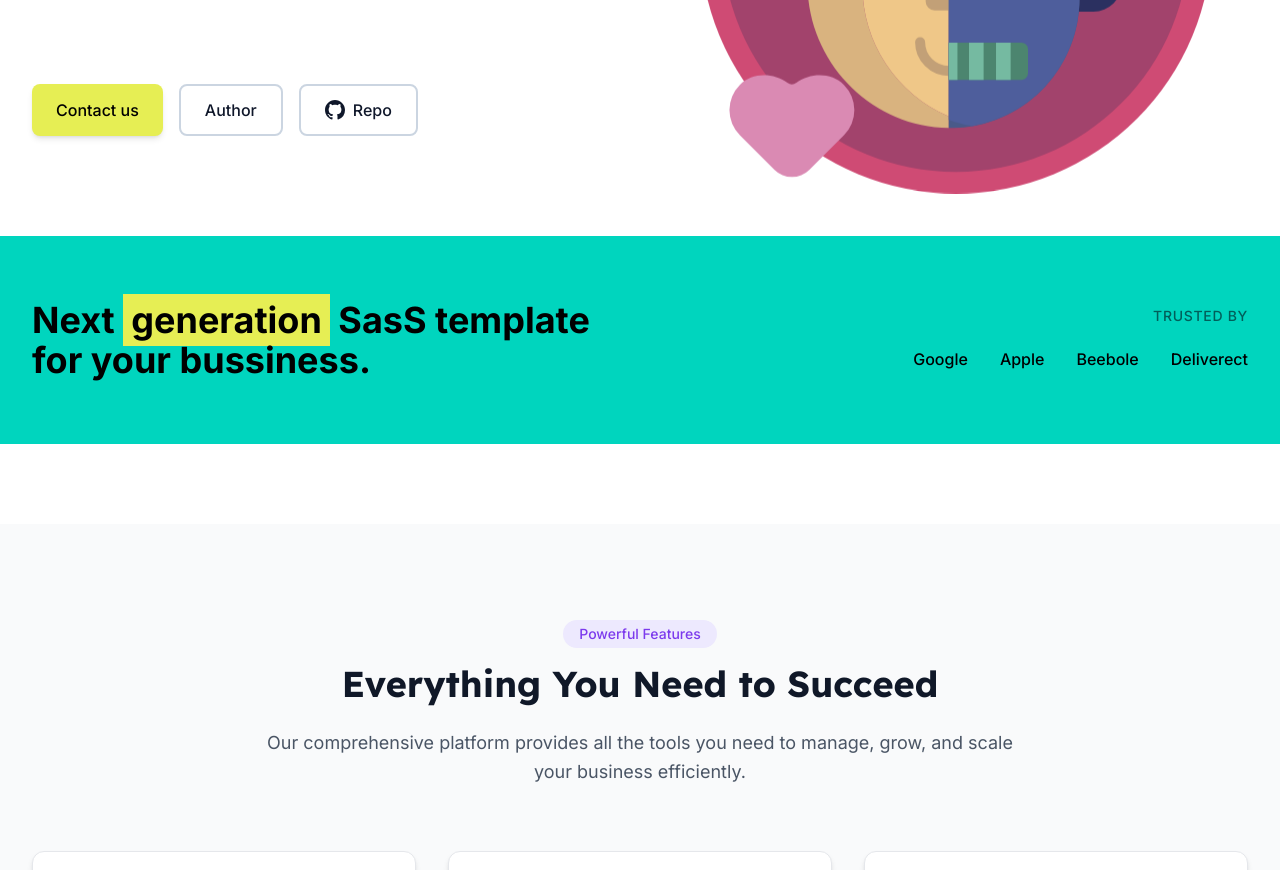
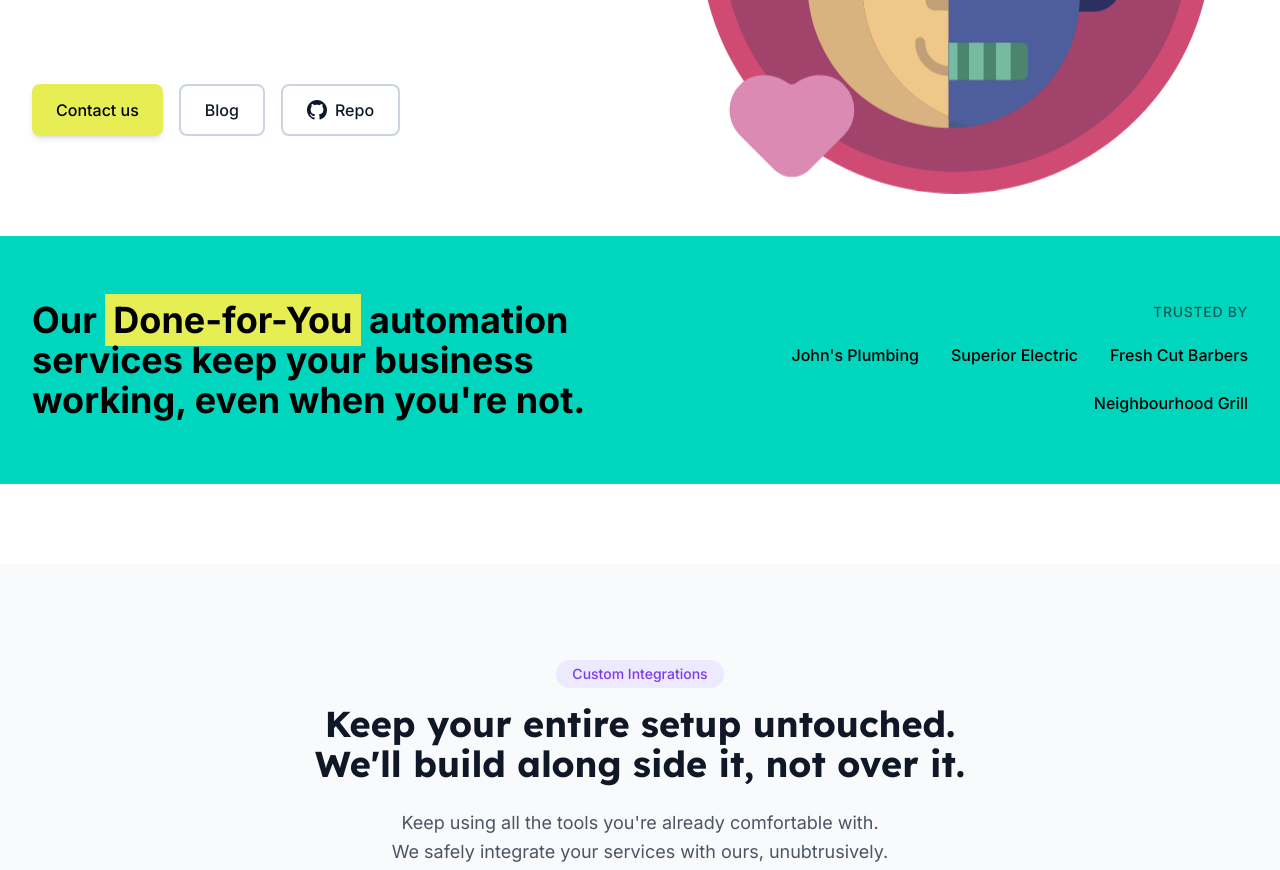
Before and after one commit to parkerautomation/parker-site, an Astro site: page / in a window 1280 px wide. Shown: the part 476-1346 px from the top of the page. Built offline with nearby package versions, Linux system fonts and the light colour scheme; Astro itself is replaced by a stand-in of ours.

Commit message:
Adjust branding

```diff
--- a/src/components/Features.astro
+++ b/src/components/Features.astro
@@ -43,11 +43,12 @@ const features = [
   <div class="container-custom">
     <div class="text-center max-w-3xl mx-auto mb-16">
       <span class="inline-block px-4 py-1 rounded-full bg-primary-100 dark:bg-primary-900 text-primary-600 dark:text-primary-300 font-medium text-sm mb-4">
-        Powerful Features
+        Custom Integrations
       </span>
-      <h2 class="mb-6 text-gray-900 dark:text-white">Everything You Need to Succeed</h2>
+      <h2 class="mb-6 text-gray-900 dark:text-white">Keep your entire setup untouched.<br> We'll build along side it, not over it.</h2>
       <p class="text-gray-600 dark:text-gray-300">
-        Our comprehensive platform provides all the tools you need to manage, grow, and scale your business efficiently.
+        Keep using all the tools you're already comfortable with. <br>
+        We safely integrate your services with ours, unubtrusively.
       </p>
     </div>
 
--- a/src/components/Footer.astro
+++ b/src/components/Footer.astro
@@ -51,7 +51,7 @@ const footerLinks = [
           <svg class="h-8 w-auto text-primary-400" viewBox="0 0 40 40" fill="currentColor">
             <path d="M20 5C11.716 5 5 11.716 5 20C5 28.284 11.716 35 20 35C28.284 35 35 28.284 35 20C35 11.716 28.284 5 20 5ZM20 10C22.761 10 25 12.239 25 15C25 17.761 22.761 20 20 20C17.239 20 15 17.761 15 15C15 12.239 17.239 10 20 10ZM20 32C16.218 32 12.848 30.154 10.859 27.307C12.839 24.663 16.159 23 20 23C23.841 23 27.161 24.663 29.141 27.307C27.152 30.154 23.782 32 20 32Z" />
           </svg>
-          <span class="ml-2 text-xl font-display font-semibold text-white">SaaSify</span>
+          <span class="ml-2 text-xl font-display font-semibold text-white">Parker Automation</span>
         </a>
         <p class="text-gray-400 mb-6 max-w-md">
           Empowering businesses with innovative SaaS solutions that drive growth, efficiency, and success in the digital age.
@@ -97,7 +97,7 @@ const footerLinks = [
     <div class="border-t border-gray-800 pt-8 mt-8">
       <div class="flex flex-col md:flex-row justify-between items-center">
         <p class="text-gray-400 text-sm mb-4 md:mb-0">
-          &copy; {currentYear} SaaSify. All rights reserved.
+          &copy; {currentYear} Parker Automation. All rights reserved.
         </p>
         <div class="flex space-x-6">
           <a href="/privacy-policy" class="text-gray-400 hover:text-primary-400 text-sm transition-colors">Privacy Policy</a>
--- a/src/components/Hero.astro
+++ b/src/components/Hero.astro
@@ -20,10 +20,10 @@
           <a href="/contact" class="btn-primary">
             Contact us
           </a>
-          <a href="https://larryxue.dev" target="_blank" class="btn-outline flex items-center">
-            Author
+          <a href="https://blog.parkerautomation.io" target="_blank" class="btn-outline flex items-center">
+            Blog
           </a>
-          <a href="https://github.com/larry-xue/astro-sassify-template" target="_blank" class="btn-outline flex items-center">
+          <a href="https://github.com/parkerautomation/parker-site" target="_blank" class="btn-outline flex items-center">
             <svg class="w-5 h-5 mr-2" fill="currentColor" viewBox="0 0 24 24" xmlns="https://www.reshot.com/preview-assets/icons/KWSM4GTXY6/human-robot-KWSM4GTXY6.svg">
               <path d="M12 0C5.37 0 0 5.37 0 12c0 5.31 3.435 9.795 8.205 11.385.6.105.825-.255.825-.57 0-.285-.015-1.23-.015-2.235-3.015.555-3.795-.735-4.035-1.41-.135-.345-.72-1.41-1.23-1.695-.42-.225-1.02-.78-.015-.795.945-.015 1.62.87 1.845 1.23 1.08 1.815 2.805 1.305 3.495.99.105-.78.42-1.305.765-1.605-2.67-.3-5.46-1.335-5.46-5.925 0-1.305.465-2.385 1.23-3.225-.12-.3-.54-1.53.12-3.18 0 0 1.005-.315 3.3 1.23.96-.27 1.98-.405 3-.405s2.04.135 3 .405c2.295-1.56 3.3-1.23 3.3-1.23.66 1.65.24 2.88.12 3.18.765.84 1.23 1.905 1.23 3.225 0 4.605-2.805 5.625-5.475 5.925.435.375.81 1.095.81 2.22 0 1.605-.015 2.895-.015 3.3 0 .315.225.69.825.57A12.02 12.02 0 0024 12c0-6.63-5.37-12-12-12z"/>
             </svg>
@@ -48,7 +48,7 @@
         <div class="grid grid-cols-1 md:grid-cols-2 gap-8">
           <div>
             <div class="text-3xl md:text-4xl font-bold text-black dark:text-black">
-              Next <span class="bg-accent-400 px-2 py-1">generation</span> SasS template for your bussiness.
+              Our <span class="bg-accent-400 px-2 py-1">Done-for-You</span> automation services keep your business working, even when you're not.
             </div>
           </div>
 
@@ -56,16 +56,16 @@
             <p class="text-sm uppercase tracking-wider text-teal-800 dark:text-teal-800 font-medium mb-4">TRUSTED BY</p>
             <div class="flex flex-wrap justify-start md:justify-end gap-x-8 gap-y-4">
               <div class="h-8 flex items-center">
-                <span class="text-black dark:text-black font-medium">Google</span>
+                <span class="text-black dark:text-black font-medium">John's Plumbing</span>
               </div>
               <div class="h-8 flex items-center">
-                <span class="text-black dark:text-black font-medium">Apple</span>
+                <span class="text-black dark:text-black font-medium">Superior Electric</span>
               </div>
               <div class="h-8 flex items-center">
-                <span class="text-black dark:text-black font-medium">Beebole</span>
+                <span class="text-black dark:text-black font-medium">Fresh Cut Barbers</span>
               </div>
               <div class="h-8 flex items-center">
-                <span class="text-black dark:text-black font-medium">Deliverect</span>
+                <span class="text-black dark:text-black font-medium">Neighbourhood Grill</span>
               </div>
             </div>
           </div>
--- a/src/pages/index.astro
+++ b/src/pages/index.astro
@@ -8,7 +8,7 @@ import Newsletter from '../components/Newsletter.astro';
 import Footer from '../components/Footer.astro';
 ---
 
-<Layout title="Sassify - Your Ultimate SasS Template">
+<Layout title="Parker Automation">
   <Header />
   <main>
     <Hero />
```
